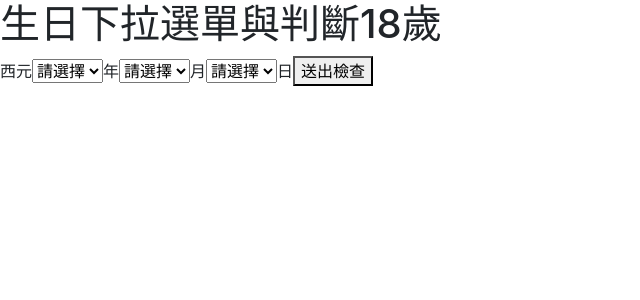
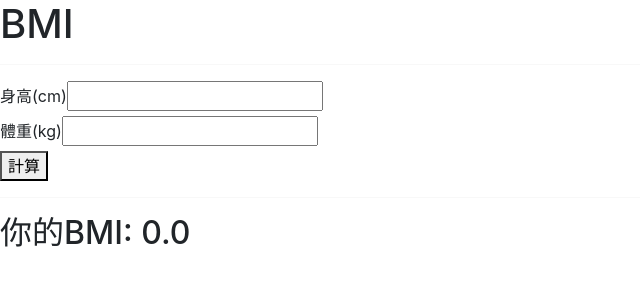
Before and after one commit to youjenwen/react-workshop, a React (Create React App) app: page / in a window 1280 px wide. Shown: the top 300 px of the page, without its empty margins (0-640 px from the left). Built offline with nearby package versions, Linux system fonts and the light colour scheme.

Commit message:
new ex-0824-3

```diff
--- a/src/App.js
+++ b/src/App.js
@@ -12,12 +12,13 @@
 // import Controlled from './ex-0822-6/Controlled';
 // import Ex01 from './parctice/Ex01';
 // import Controlled from './ex-0824-1/Controlled';
-import BirthSelect from './ex-0824-2/BirthSelect';
+// import BirthSelect from './ex-0824-2/BirthSelect';
+import BMI from './ex-0824-3/BMI';
 //JSX語法
 function App() {
   return (
     <>
-      <BirthSelect />
+      <BMI />
     </>
   );
 }
--- /dev/null
+++ b/src/ex-0824-3/BMI.js
@@ -0,0 +1,52 @@
+import { useState } from 'react';
+
+function BMI() {
+  const [height, setHeight] = useState(0);
+  const [weight, setWeight] = useState(0);
+  const [bmi, setBmi] = useState(0);
+
+  return (
+    <>
+      <h1>BMI</h1>
+      <hr />
+      <label>身高(cm)</label>
+      <input
+        type="number"
+        value={height === 0 ? '' : height}
+        onChange={(e) => {
+          //e.target.value是字串
+          //轉Number再存入狀態
+          setHeight(Number(e.target.value));
+        }}
+      />
+      <br />
+      <label>體重(kg)</label>
+      <input
+        type="number"
+        value={weight === 0 ? '' : weight}
+        onChange={(e) => {
+          //e.target.value是字串
+          //轉Number再存入狀態
+          setWeight(Number(e.target.value));
+        }}
+      />
+      <br />
+      <button
+        onClick={() => {
+          if (weight === 0 || height === 0) {
+            alert('請輸入身高體重');
+            return;
+          }
+          //BMI = 體重(公斤) / 身高2(公尺平方)
+          setBmi(weight / Math.pow(height / 100, 2));
+        }}
+      >
+        計算
+      </button>
+      <hr />
+      <h2>你的BMI: {bmi.toFixed(1)}</h2>
+    </>
+  );
+}
+
+export default BMI;
```
